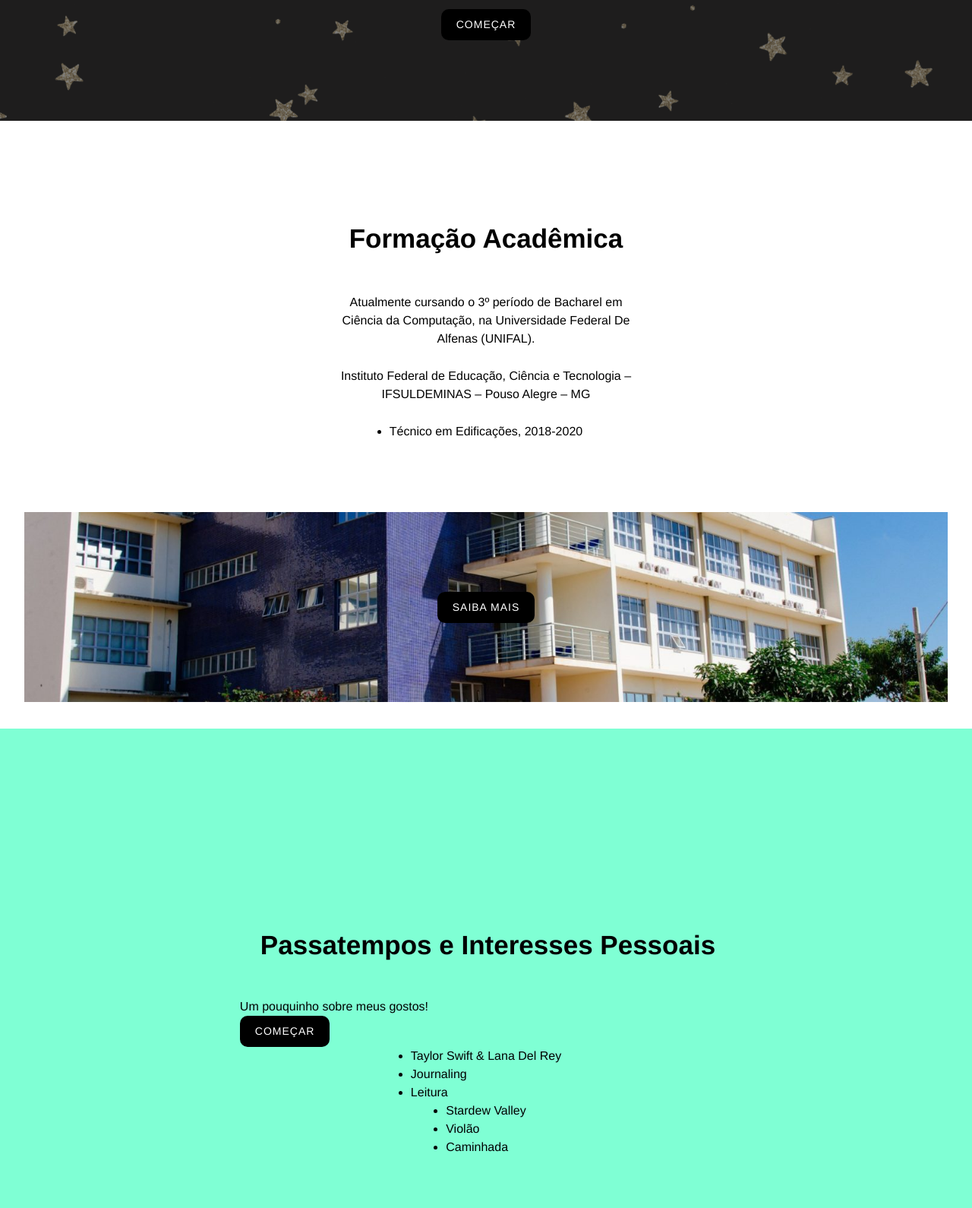
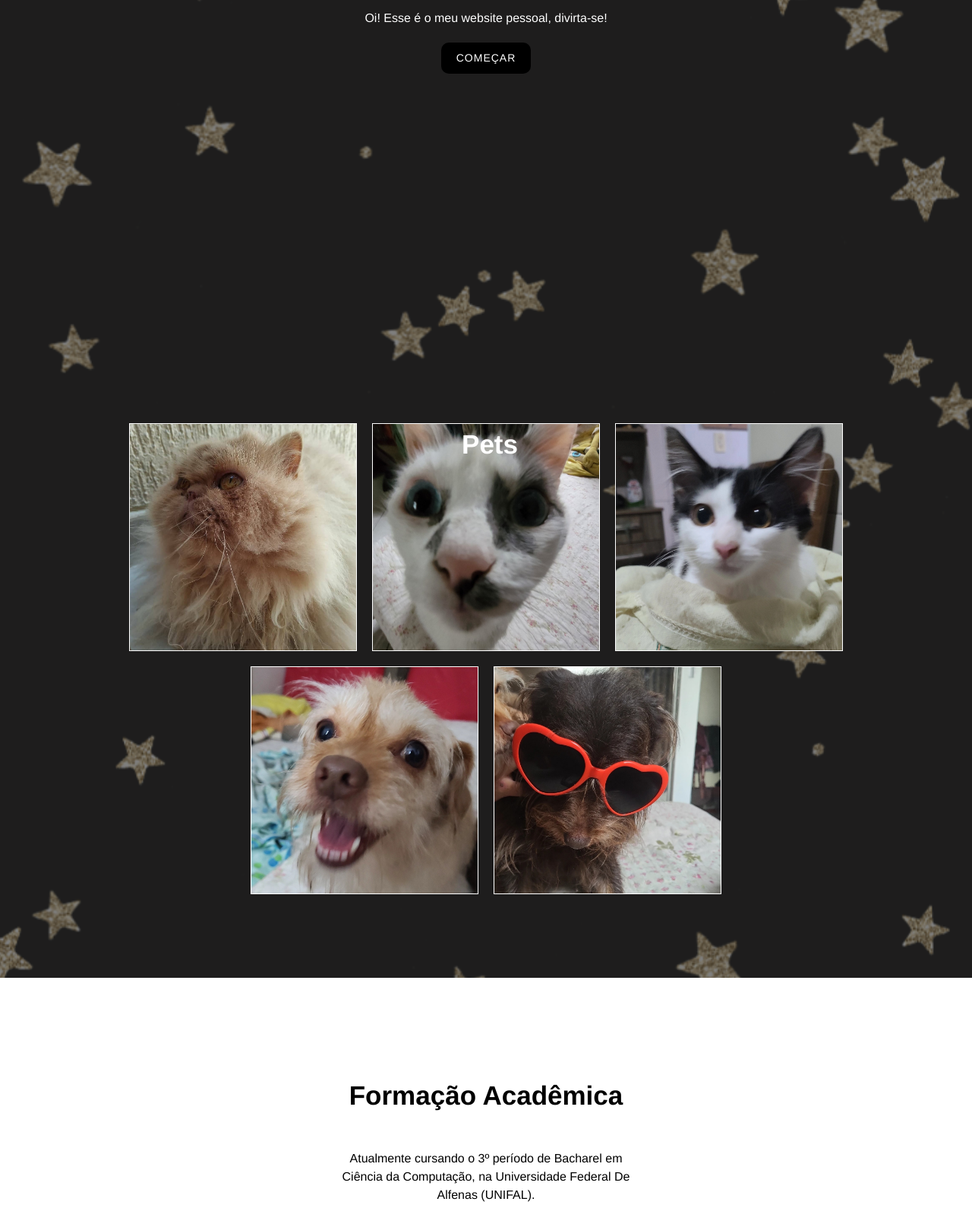
Before and after one commit to nicolelimat/web-programming-second-website, a plain HTML site: page index.html in a window 1280 px wide. Shown: the part 641-2231 px from the top of the page at 76% size. Drawn offline with Linux system fonts and the light colour scheme.

Commit message:
content and design update

```diff
--- a/index.html
+++ b/index.html
@@ -10,10 +10,10 @@
     <header>
         <h2 class="titulo"><a href="#inicio">Nicole Lima</a></h2>
         <ul class="menu">
-            <li><a href="#inicio">Início</a></li>
-            <li><a href="#formacao-academica">Formação Acadêmica</a></li>
-            <li><a href="#interesses">Interesses</a></li>
-            <li><a href="#contato">Contato</a></li>
+            <li><a class="smooth-scroll" href="#inicio">Início</a></li>
+            <li><a class="smooth-scroll" href="#formacao-academica">Formação Acadêmica</a></li>
+            <li><a class="smooth-scroll" href="#interesses">Interesses</a></li>
+            <li><a class="smooth-scroll" href="#contato">Contato</a></li>
         </ul>
     </header>
 
@@ -24,8 +24,44 @@
             <h1>Nicole Lima</h1>
             <p>Oi! Esse é o meu website pessoal, divirta-se!</p>
             <div class="container">
-                <button class="centered-button">Começar</button>
+                <button class="centered-button"><a class="smooth-scroll" href="#pets">Começar</a></button>
             </div>
+        </div>
+
+        <div id="pets">
+            <h2 class="titulo">Pets</h2>
+            <br>
+            <br>
+            <div class="image-block">
+                <img src="images/pets_pituxo.jpg" alt="" class="default-image">
+                <div class="image-overlay">
+                  <p class="overlay-text">Pituxo</p>
+                </div>
+              </div>
+              <div class="image-block">
+                <img src="images/pets_gato.jpg" alt="" class="default-image">
+                <div class="image-overlay">
+                  <p class="overlay-text">Gato</p>
+                </div>
+              </div>
+              <div class="image-block">
+                <img src="images/pets_cocaina.jpg" alt="" class="default-image">
+                <div class="image-overlay">
+                  <p class="overlay-text">Cocaína</p>
+                </div>
+              </div>
+              <div class="image-block">
+                <img src="images/pets_charlotte.jpg" alt="" class="default-image">
+                <div class="image-overlay">
+                  <p class="overlay-text">Charlotte</p>
+                </div>
+              </div>
+              <div class="image-block">
+                <img src="images/pets_pandora.jpg" alt="" class="default-image">
+                <div class="image-overlay">
+                  <p class="overlay-text">Pandora</p>
+                </div>
+              </div>
         </div>
     </section>
 
@@ -44,26 +80,19 @@
     </section>
 
     <section id="interesses">
-        <div>
+        <div class="conteudo">
             <h1 class="titulo">Passatempos e Interesses Pessoais</h1>
             <p>Um pouquinho sobre meus gostos!</p>
-            <div class="container">
-                <button class="centered-button">Começar</button>
-            </div>
         </div>
 
-        <div>
+        <div class="topicos">
             <ul>
-                <li><a href="#taylorlana">Taylor Swift & Lana Del Rey</a></li>
-                <li><a href="#journal">Journaling</a></li>
-                <li><a href="#leitura">Leitura</a></li>
-            </ul>
-        </div>
-        <div>
-            <ul>
-                <li><a href="#stardew">Stardew Valley</a></li>
-                <li><a href="#violao">Violão</a></li>
-                <li><a href="#caminhada">Caminhada</a></li>
+                <li id="t1"><a class="smooth-scroll" href="#taylorlana">Taylor Swift & Lana Del Rey</a></li>
+                <li id="t2"><a class="smooth-scroll" href="#journal">Journaling</a></li>
+                <li id="t3"><a class="smooth-scroll" href="#leitura">Leitura</a></li>
+                <li id="t4"><a class="smooth-scroll" href="#stardew">Stardew Valley</a></li>
+                <li id="t5"><a class="smooth-scroll" href="#violao">Violão</a></li>
+                <li id="t6"><a class="smooth-scroll" href="#caminhada">Caminhada</a></li>
             </ul>
         </div>
     </section>
@@ -73,9 +102,9 @@
             <div class="conteudo">
                 <h2>Taylor Swift e Lana Del Rey</h2>
                 <p>Gosto de ouvir as composições das duas cantoras, principalmente as da Taylor Swift. Suas letras possuem significados fortes, transmitindo suas mais bonitas emoções e experiências vividas em forma de canções.</p>
-                <div class="container">
+                <!-- <div class="container">
                     <button class="centered-button">Saiba Mais</button>
-                </div>
+                </div> -->
             </div>
         </div>
 
@@ -105,9 +134,9 @@
                     <li>A vida invisível de Addie LaRue (lendo atualmente)</li>
                     <li>O príncipe Cruel</li>
                 </ul>
-                <div class="container">
+                <!-- <div class="container">
                     <button class="centered-button">Saiba Mais</button>
-                </div>
+                </div> -->
             </div>
         </div>
 
@@ -156,6 +185,32 @@
 
     </section>
 
+    <script>
+        // Seleciona todos os links com a classe "smooth-scroll"
+        const smoothScrollLinks = document.querySelectorAll('.smooth-scroll');
+
+        // Adiciona um evento de clique a cada link
+        smoothScrollLinks.forEach(link => {
+            link.addEventListener('click', (event) => {
+                // Impede o comportamento padrão de redirecionamento do link
+                event.preventDefault();
+
+                // Obtém o alvo da rolagem com base no atributo href do link
+                const targetId = link.getAttribute('href');
+                const targetElement = document.querySelector(targetId);
+
+                // Calcula a distância do alvo em relação ao topo da página
+                const targetOffset = targetElement.offsetTop;
+
+                // Realiza a rolagem suave para o alvo
+                window.scrollTo({
+                    top: targetOffset,
+                    behavior: 'smooth'
+                });
+            });
+        });
+
+    </script>
 
 
     <footer> © 2023 Nicole Lima</footer>
--- a/style.css
+++ b/style.css
@@ -73,10 +73,11 @@ a {
 }
 
 #inicio {
+    position: relative; /* Adicionado position: relative */
     background-image: url('images/blackstarts.png');
     background-size: cover;
     background-position: center;
-    height: 100vh;
+    min-height: 100vh; /* Alterado para min-height */
 }
 
 #inicio::before {
@@ -85,7 +86,7 @@ a {
     top: 0;
     left: 0;
     width: 100%;
-    height: 100%;
+    min-height: 100%;
     background-color: rgba(0, 0, 0, 0.5); /* Cor escura com opacidade */
     z-index: auto;
 }
@@ -97,7 +98,8 @@ a {
     justify-content: center;
     align-items: center;
     flex-direction: column;
-    height: 100vh;
+    padding: 150px; /* Adicionado espaçamento superior e inferior */
+    margin-bottom: 200px;
 }
 
 #inicio .centered-button{
@@ -120,6 +122,79 @@ a {
 
 #nicole:hover {
     transform: scale(1.1);
+}
+
+#inicio #pets{
+    text-align: center;
+    color: #fff;
+    min-height: 100vh;
+    position: relative;
+    margin-top: 100px;
+    padding: 100px;
+    display: flex;
+    justify-content: center;
+    align-items: center;
+    flex-wrap: wrap; /* Permite que os elementos sejam quebrados em várias linhas */
+}
+
+#inicio #pets .image-block{
+    display: inline-block;
+    justify-content: center;
+    align-items: center;
+    width: 300px;
+    height: 300px;
+    margin: 10px;
+    border: 1px solid rgb(255, 255, 255);
+    transition: transform 0.3s ease;
+    overflow: hidden;
+}
+
+.image-block img {
+    width: 100%; /* A imagem ocupará todo o espaço disponível dentro do .image-block */
+    height: 100%; /* A imagem ocupará todo o espaço disponível dentro do .image-block */
+    object-fit: cover; /* A imagem será redimensionada para cobrir todo o espaço disponível, mantendo a proporção */
+  }
+
+#inicio #pets .image-block:hover{
+    transform: scale(1.1);
+}
+
+.image-block {
+    position: relative;
+    display: inline-block;
+  }
+
+.image-overlay {
+    position: absolute;
+    top: 0;
+    left: 0;
+    width: 100%;
+    height: 100%;
+    background-color: rgba(0, 0, 0, 0.7); /* Cor de fundo semi-transparente */
+    display: flex;
+    justify-content: center;
+    align-items: center;
+    opacity: 0;
+    transition: opacity 0.3s ease;
+  }
+
+  .overlay-text {
+    color: white;
+    font-size: 18px;
+  }
+
+  .image-block:hover .image-overlay {
+    opacity: 1;
+  }
+
+#inicio #pets .titulo{
+    width: max-content;
+    text-align: center;
+    position: absolute;
+    top: 90px; /* Ajuste a distância vertical conforme necessário */
+    left: 50%;
+    transform: translateX(-50%);
+    z-index: 2;
 }
 
 
@@ -160,7 +235,7 @@ a {
     height: 250px;
     width: 95%;
     font-family: Helvetica, Arial, Sans-Serif, serif;
-    background-image: url("../../images/dcc.jpg");
+    background-image: url('images/dcc.jpg');
     background-size: cover;
     background-position: center;
   }
@@ -182,12 +257,52 @@ a {
 }
 
 #interesses {
-    background-color: aquamarine;
     height: 100vh;
     display: flex;
     justify-content: center;
     align-items: center;
     flex-direction: column;
+}
+
+#interesses .conteudo{
+    display: flex;
+    flex-direction: column;
+    justify-content: center;
+    align-items: center;
+    text-align: center;
+    height: 60%;
+    width: 40%;
+    font-size: 20px;
+}
+
+#interesses .topicos{
+    font-size: 25px;
+    display: flex;
+    flex-direction: column;
+    justify-content: center;
+    align-items: center;
+    text-align: center;
+    height: 60%;
+    width: 50%;
+    top: 0;
+}
+
+#interesses [id^="t"]{
+    list-style-type: none;
+    margin-bottom: 20px;
+    width: 400px;
+    height: 13%;
+    transition: transform 0.2s ease;
+    color: rgb(255, 255, 255);
+    background-color: rgb(0, 0, 0) ;
+    border-bottom: 2px solid rgb(185, 30, 69);
+    border-radius: 20px;
+}
+
+#interesses [id^="t"]:hover {
+    transform: scale(1.1);
+    background-color: rgb(185, 30, 69);
+    color: white;
 }
 
 #taylorlana{
```
Also changed, not shown: images/pets_charlotte.jpg (added), images/pets_cocaina.jpg (added), images/pets_gato.jpg (added), images/pets_pandora.jpg (added), images/pets_pituxo.jpg (added), script.js (added).
